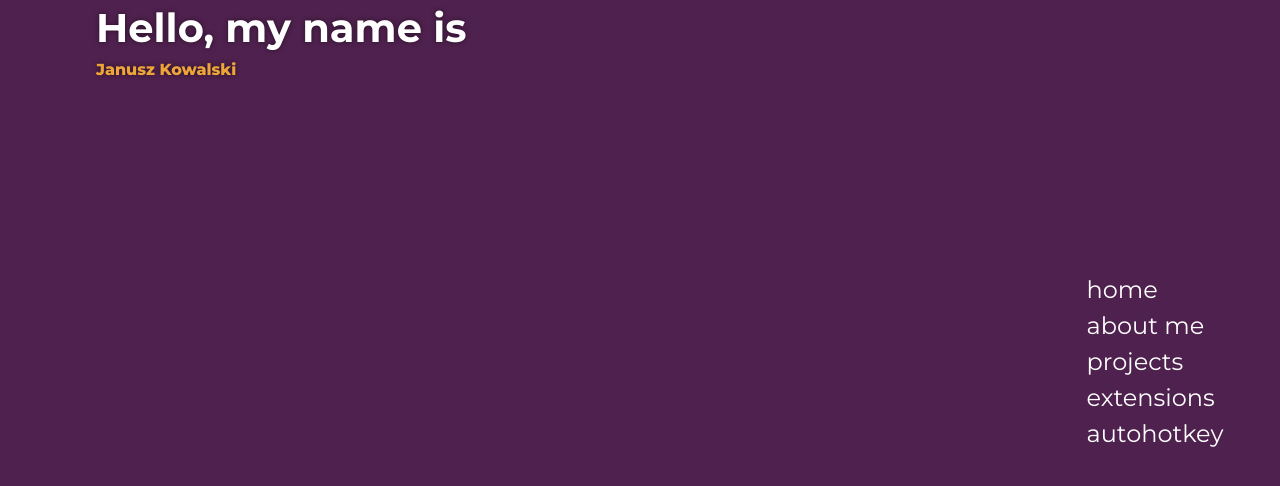
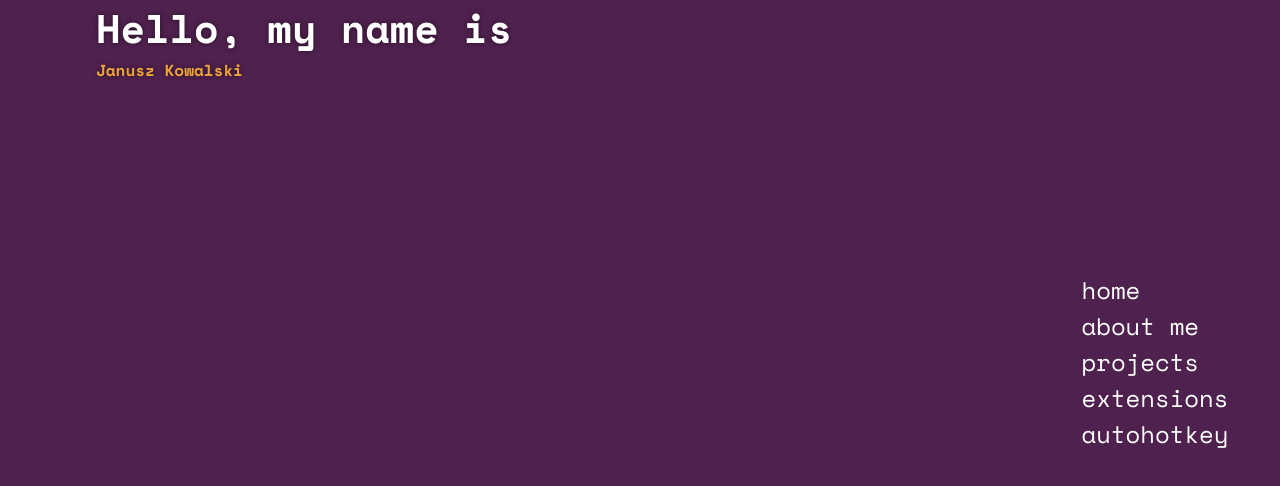
Before and after one commit to nizioleque/portfolio, a Next.js app: page / in a window 1280 px wide. Shown: the part 42-528 px from the top of the page. Built offline with nearby package versions, Linux system fonts and the light colour scheme.

Commit message:
Update typography

```diff
--- a/package.json
+++ b/package.json
@@ -13,10 +13,12 @@
     "@emotion/styled": "^11.10.4",
     "@mui/icons-material": "^5.10.6",
     "@mui/material": "^5.10.4",
+    "@react-hook/hover": "^4.0.0",
     "color-convert": "^2.0.1",
     "next": "12.2.5",
     "react": "18.2.0",
-    "react-dom": "18.2.0"
+    "react-dom": "18.2.0",
+    "react-intersection-observer": "^9.4.0"
   },
   "devDependencies": {
     "@types/color-convert": "^2.0.0",
--- a/pages/_document.tsx
+++ b/pages/_document.tsx
@@ -5,7 +5,7 @@ export default function Document() {
     <Html>
       <Head>
         <link
-          href='https://fonts.googleapis.com/css2?family=Montserrat:wght@400..900&display=swap'
+          href='https://fonts.googleapis.com/css2?family=Space+Mono:ital,wght@0,400;0,700;1,400;1,700&display=swap'
           rel='stylesheet'
         />
       </Head>
--- /dev/null
+++ b/src/constants.ts
@@ -0,0 +1,2 @@
+export const navWidth = 250;
+export const htmlBackgroundColor = '#1a1a1a';
--- a/src/index.css
+++ b/src/index.css
@@ -4,13 +4,10 @@
 
 html {
   scroll-snap-type: y mandatory;
+  scroll-behavior: smooth;
 }
 
 a {
   color: inherit;
   text-decoration: inherit;
 }
-
-html {
-  scroll-behavior: smooth;
-}
--- a/src/theme.ts
+++ b/src/theme.ts
@@ -1,4 +1,15 @@
-import { createTheme } from '@mui/material/styles';
+import { createTheme, SxProps } from '@mui/material/styles';
+import { CSSProperties } from 'react';
+
+declare module '@mui/material/styles' {
+  interface TypographyVariants {
+    menu: CSSProperties;
+  }
+
+  interface TypographyVariantsOptions {
+    menu?: CSSProperties;
+  }
+}
 
 export const theme = createTheme({
   palette: {
@@ -9,18 +20,32 @@ export const theme = createTheme({
     secondary: {
       main: '#eda439',
     },
-    // text: {
-    //   primary: '#ffffff',
-    // },
   },
   typography: {
-    fontFamily: 'Montserrat',
+    fontFamily: 'Space Mono',
     body1: {
       fontSize: '1.3rem',
+    },
+    h2: {
+      textTransform: 'uppercase',
+      fontSize: '4rem',
+      fontWeight: 600,
     },
     h4: {
       fontSize: '1.6rem',
       fontWeight: 600,
     },
+    menu: {
+      fontSize: '1.5rem',
+      // letterSpacing: -0.5,
+    },
   },
 });
+
+export const sectionColors: { [key: string]: string } = {
+  home: '#582847',
+  'about-me': '#3F3A88',
+  projects: '#1E5171',
+  extensions: '#1F5B5A',
+  autohotkey: '#1F5B3C',
+};
```
Also changed, not shown: 1 other file (tests, documents, lock files or other folders).
